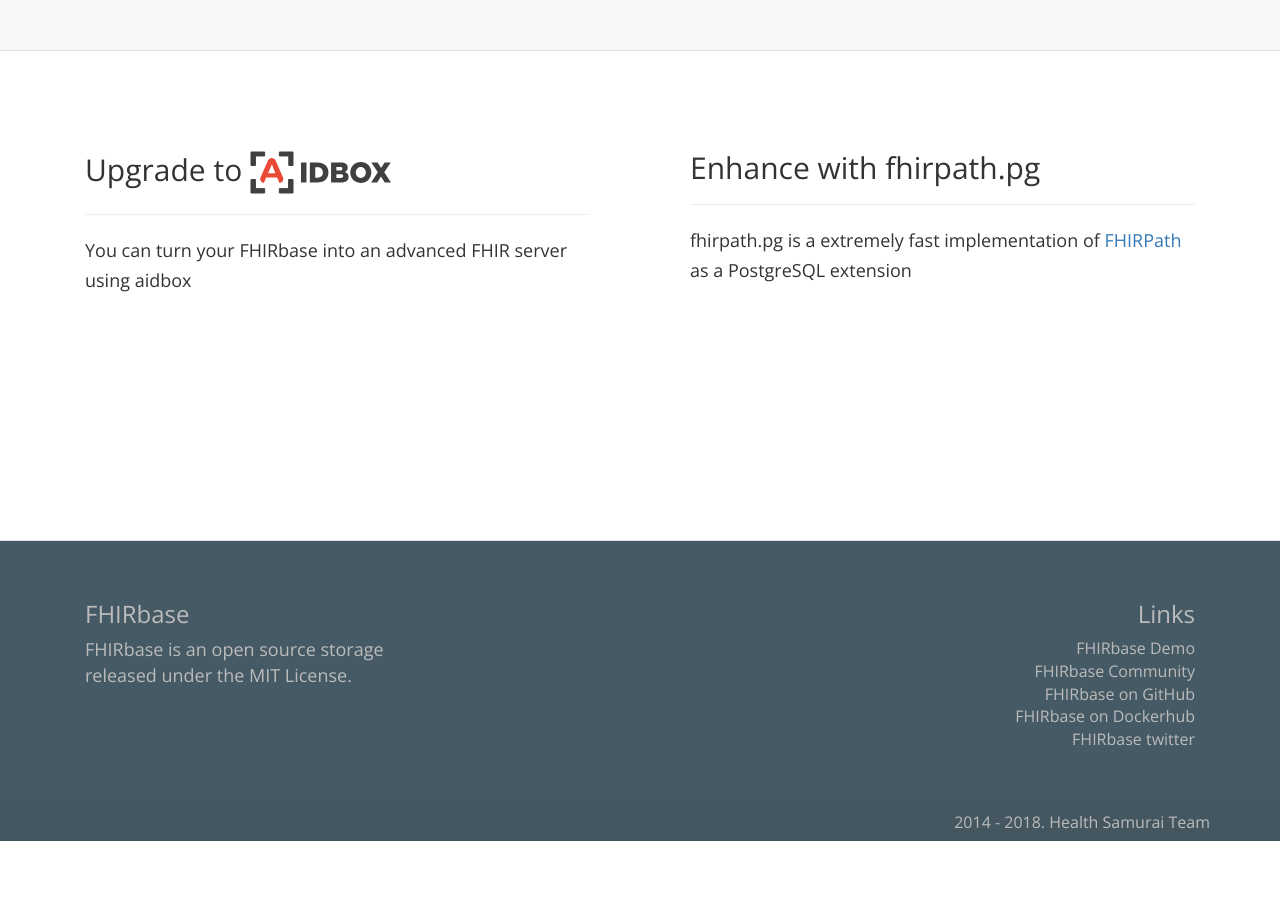
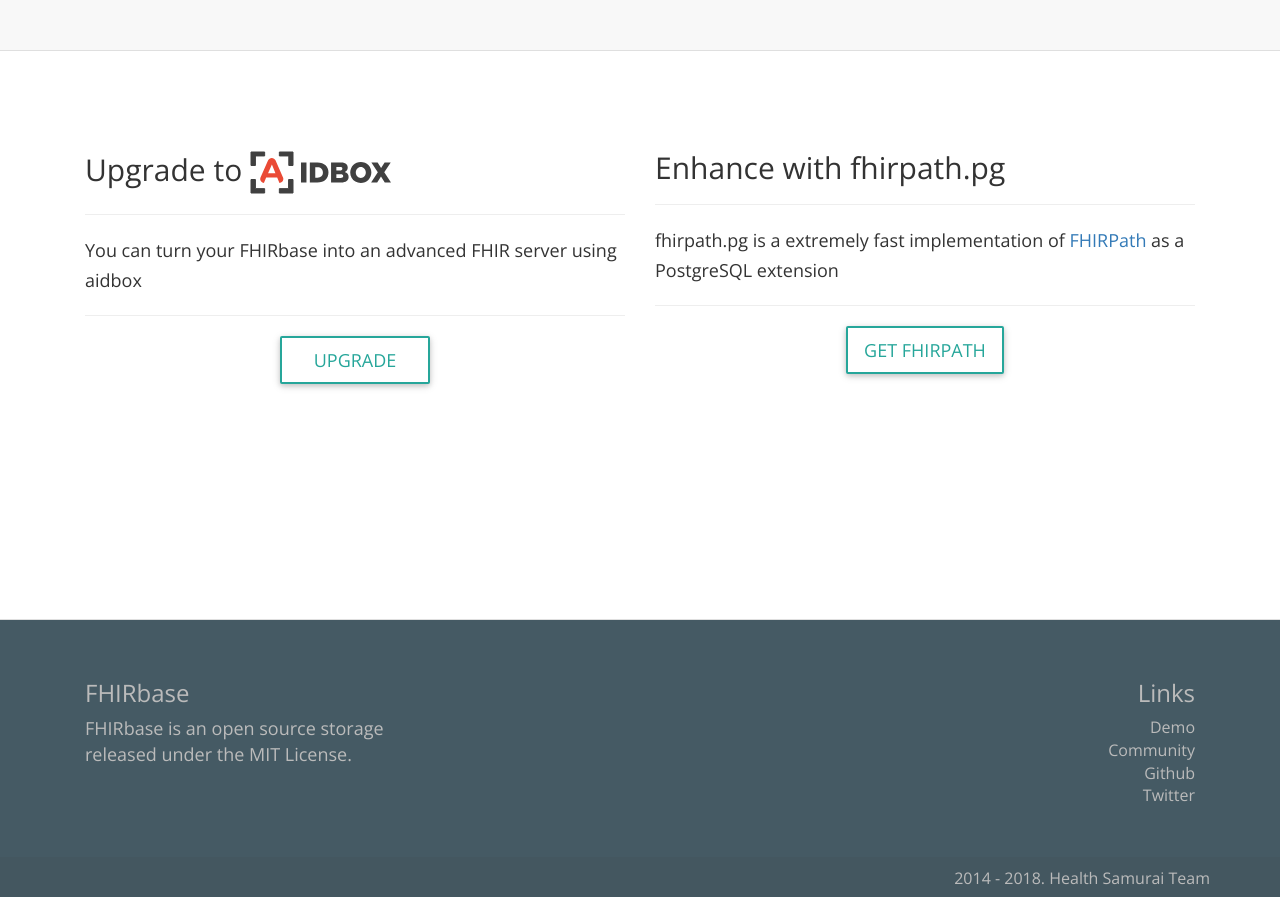
Before and after one commit to fhirbase/fhirbase.github.io, a Jekyll site: the page built from index.html, in a window 1280 px wide and 900 px high, scrolled down 2786 px. Built offline with Jekyll 4.4.1, drawn with Linux system fonts in a browser that asks for light colours; nearby versions of some CDN libraries; before the commit the page ends 3630 px from its top, so only the background shows below that.

Commit message:
tag links

```diff
--- a/_layouts/default.html
+++ b/_layouts/default.html
@@ -39,15 +39,15 @@
 
       <!-- Collect the nav links, forms, and other content for toggling -->
       <div class="collapse navbar-collapse" id="bs-example-navbar-collapse-1">
-        <ul class="nav navbar-nav navbar-right">
-          <li><a href="https://fhirbase.gitbook.io/project/tutorials-1/getting-started">Intro</a></li>
-          <li><a href="https://fhirbase.gitbook.io/project/overview">Docs</a></li>
-          <li><a href="demo/index.html">Demo</a></li>
-          <li><a href="https://github.com/fhirbase">Github</a></li>
-          <li><a href="https://chat.fhir.org/#narrow/stream/16-fhirbase">Community</a></li>
-          <li><a href="https://medium.com/fhirbase-dojo">News</a></li>
-          <li {% if page.url == '/fhirpath.html' %}class="active"{% endif %}><a href="fhirpath.html">Extensions</a></li>
-          <li {% if page.url == '/support.html' %}class="active"{% endif %}><a href="support.html">Commercial Support</a></li>
+          <ul class="nav navbar-nav navbar-right">
+              <li><a data-ga-label="main-menu" data-ga="fb-docs-getting-started" href="https://fhirbase.gitbook.io/project/tutorials-1/getting-started">Intro</a></li>
+              <li><a data-ga-label="main-menu" data-ga="fb-docs-overview" href="https://fhirbase.gitbook.io/project/overview">Docs</a></li>
+              <li><a data-ga-label="main-menu" data-ga="fb-demo" href="demo/index.html">Demo</a></li>
+              <li><a data-ga-label="main-menu" data-ga="fb-github" href="https://github.com/fhirbase">Github</a></li>
+              <li><a data-ga-label="main-menu" data-ga="fb-zulip" href="https://chat.fhir.org/#narrow/stream/16-fhirbase">Community</a></li>
+              <li><a  data-ga-label="main-menu"data-ga="fb-medium" href="https://medium.com/fhirbase-dojo">News</a></li>
+              <li {% if page.url == '/fhirpath.html' %}class="active"{% endif %}><a data-ga-label="main-menu" data-ga="fb-extensions" href="fhirpath.html">Extensions</a></li>
+              <li {% if page.url == '/support.html' %}class="active"{% endif %}><a  data-ga-label="main-menu" data-ga="fb-support" href="support.html">Commercial Support</a></li>
         </ul>
       </div><!-- /.navbar-collapse -->
     </div><!-- /.container-fluid -->
@@ -66,11 +66,18 @@
       <div class="col-md-6 text-right">
         <h3>Links</h3>
         <ul class="list-unstyled">
-          <li><a href="demo/index.html">FHIRbase Demo</a></li>
-          <li><a href="https://groups.google.com/forum/#!forum/fhirbase" target="_blank">FHIRbase Community</a></li>
-          <li><a href="https://github.com/fhirbase" target="_blank">FHIRbase on GitHub</a></li>
-          <li><a href="https://registry.hub.docker.com/repos/fhirbase/" target="_blank">FHIRbase on Dockerhub</a></li>
-          <li><a href="https://twitter.com/fhirbase" target="_blank">FHIRbase twitter</a></li>
+          <li>
+              <a data-ga="fb-demo" data-ga-label="footer" href="demo/index.html">Demo</a>
+          </li>
+          <li>
+              <a data-ga="fb-zulip" data-ga-label="footer" href="https://chat.fhir.org/#narrow/stream/16-fhirbase">Community</a>
+          </li>
+          <li>
+              <a data-ga="fb-github" data-ga-label="footer" href="https://github.com/fhirbase">Github</a>
+          </li>
+          <li>
+              <a data-ga="fb-twitter" data-ga-label="footer" href="https://twitter.com/fhirbase" target="_blank">Twitter</a>
+          </li>
         </ul>
       </div>
     </div>
@@ -82,7 +89,7 @@
   </footer>
 
   <!-- jQuery (necessary for Bootstrap's JavaScript plugins) -->
-  <script src="https://ajax.googleapis.com/ajax/libs/jquery/1.11.2/jquery.min.js"></script>
+  <script src="https://code.jquery.com/jquery-3.3.1.min.js"></script>
   <!-- Include all compiled plugins (below), or include individual files as needed -->
   <script src="js/bootstrap.min.js"></script>
   <script src="js/jquery.nav.js"></script>
--- a/index.html
+++ b/index.html
@@ -64,9 +64,9 @@
     </p>
   <br/>
   <br/>
-  <a href="https://fhirbase.gitbook.io/project/tutorials-1/getting-started" class="btn btn-danger btn-lg">GET STARTED</a>
-  <a href="https://fhirbase.gitbook.io/project/installation" class="btn btn-default btn-lg">INSTALL</a>
-  <a href="demo/index.html" class="btn btn-default btn-lg">TRY ONLINE</a>
+  <a data-ga-label="promo" data-ga="fb-docs-getting-started" href="https://fhirbase.gitbook.io/project/tutorials-1/getting-started" class="btn btn-danger btn-lg">GET STARTED</a>
+  <a data-ga-label="promo" data-ga="fb-docs-install "href="https://fhirbase.gitbook.io/project/installation" class="btn btn-default btn-lg">INSTALL</a>
+  <a data-ga-label="promo" data-ga="fb-demo" href="demo/index.html" class="btn btn-default btn-lg">TRY ONLINE</a>
 </div>
 
 <div class="next text-center">
@@ -94,19 +94,19 @@
 
             </style>
             <div class="clients">
-                <a href="https://aidbox.io" title "aidbox">
+                <a data-ga="fb-clients" href="https://aidbox.io" title "aidbox">
                     <img src="img/aidbox.svg"/>
                 </a>
-                <a href="https://aidbox.io" title "Narus Health">
+                <a data-ga="fb-clients" href="https://www.narushealth.com/" title "Narus Health">
                     <img src="img/clients/narus.png"/>
                 </a>
-                <a href="https://aidbox.io" title "aidbox">
+                <a data-ga="fb-clients" href="https://nanthealth.com/" title "aidbox">
                     <img src="img/clients/nanhealth.jpg"/>
                 </a>
-                <a href="https://aidbox.io" title "aidbox">
+                <a data-ga="fb-clients" href="https://netrika.ru/" title "aidbox">
                     <img src="img/clients/netrika.png"/>
                 </a>
-                <a href="https://aidbox.io" title "aidbox">
+                <a data-ga="fb-clients" href="http://spbmiac.ru/" title "aidbox">
                     <img src="img/clients/miaz.png"/>
                 </a>
             </div>
@@ -115,7 +115,7 @@
         <br/>
         <br/>
         <center>
-        <p>If you use fhirbase, please <a href="demo/index.html" >send us your logo!</a></p>
+        <p>If you use fhirbase, please <a href="clients.html" >send us your logo!</a></p>
         </center>
         <br/>
         <br/>
@@ -140,7 +142,7 @@
       </div>
       <br/>
       <center>
-      <a href="https://chat.fhir.org/#narrow/stream/16-fhirbase" target="_blank" class="btn btn-community btn-lg">JOIN US</a>
+          <a data-ga-label="landing" data-ga="fb-zulip" href="https://chat.fhir.org/#narrow/stream/16-fhirbase" target="_blank" class="btn btn-community btn-lg">JOIN US</a>
       </center>
     </div>
   </div>
@@ -155,8 +157,8 @@
     </center>
     <br/>
     <br/>
-    <div class="col-md-6" style="padding-right: 50px;">
-        <h2>FHIR-native system</h2>
+    <div class="col-md-6">
+        <a data-ga="fb-for-apps" data-ga-label="landing" href="/for-apps.html" ><h2>FHIR-native system</h2></a>
         <hr/>
         <p>If you are building a FHIR system from scratch, FHIRbase provides you with a solid persistence layer:</p>
         <ul>
@@ -177,8 +179,10 @@
             </li>
         </ul>
     </div>
-    <div class="col-md-6" style="padding-left: 50px;">
-        <h2>Analytics on FHIR</h2>
+    <div class="col-md-6">
+        <a data-ga="fb-for-analytic" href="/for-analytic.html">
+            <h2>Analytics on FHIR</h2>
+        </a>
         <hr/>
         <p> If you have a bunch of FHIR data and want to understand it, you can use FHIRbase as analytical tool </p>
         <ul>
@@ -209,32 +213,40 @@
      .langs a img { width: 80px; margin: 10px 5px; }
     </style>
     <div class="langs">
-        <a href="https://fhirbase.gitbook.io/project/usage/nodejs"><img src="img/langs/JS.png"/><br/>NodeJS</a>
-        <a href="https://fhirbase.gitbook.io/project/usage/python"><img src="img/langs/Python.png"/><br/>Python</a>
-        <a href="https://fhirbase.gitbook.io/project/usage/golang"><img src="img/langs/Golang.png"/><br/>Go</a>
-        <a href="https://fhirbase.gitbook.io/project/usage/java"><img src="img/langs/Java.png"/><br/>Java</a>
-        <a href="https://fhirbase.gitbook.io/project/usage/.net"><img src="img/langs/C-Sharp-01.png"/><br/>.NET</a>
-        <a href="https://fhirbase.gitbook.io/project/usage/clojure"><img src="img/langs/Clojure.png"/><br/>Clojure</a>
+        <a data-ga="fb-libs-js" href="https://fhirbase.gitbook.io/project/usage/nodejs"><img src="img/langs/JS.png"/><br/>NodeJS</a>
+        <a data-ga="fb-libs-py" href="https://fhirbase.gitbook.io/project/usage/python"><img src="img/langs/Python.png"/><br/>Python</a>
+        <a data-ga="fb-libs-go" href="https://fhirbase.gitbook.io/project/usage/golang"><img src="img/langs/Golang.png"/><br/>Go</a>
+        <a data-ga="fb-libs-java" href="https://fhirbase.gitbook.io/project/usage/java"><img src="img/langs/Java.png"/><br/>Java</a>
+        <a data-ga="fb-libs-net" href="https://fhirbase.gitbook.io/project/usage/.net"><img src="img/langs/C-Sharp-01.png"/><br/>.NET</a>
+        <a data-ga="fb-libs-clj" href="https://fhirbase.gitbook.io/project/usage/clojure"><img src="img/langs/Clojure.png"/><br/>Clojure</a>
     </div>
     <br/>
     <br/>
     <center>
-    <p>Didn't find your technology? Send us <a href="">a request</a>!</p>
+    <p>Didn't find your technology? Send us <a data-ga="fb-more-libs" href="/more-technology.html">a request</a>!</p>
     </center>
   </div>
 </div>
 
 <div class="row row-content" id="heart">
   <div class="container">
-    <div class="col-md-6" style="padding-right: 50px;">
+    <div class="col-md-6">
         <h2>Upgrade to <img src="img/aidbox.svg"/></h2>
         <hr/>
         <p>You can turn your FHIRbase into an advanced FHIR server using aidbox</p>
+        <hr/>
+        <center>
+            <a data-ga-label="landing" data-ga="fb-to-aidbox" href="/aidbox.html" class="btn btn-community btn-lg">UPGRADE</a>
+        </center>
     </div>
-    <div class="col-md-6" style="padding-left: 50px;">
+    <div class="col-md-6">
         <h2>Enhance with fhirpath.pg</h2>
         <hr/>
         <p>fhirpath.pg is a extremely fast implementation of <a href="http://hl7.org/fhirpath/">FHIRPath</a> as a PostgreSQL extension</p>
+        <hr/>
+        <center>
+            <a data-ga-label="landing" data-ga="fb-fhirpath" href="/fhirpath.html" class="btn btn-community btn-lg">GET FHIRPATH</a>
+        </center>
     </div>
   </div>
   <br/>
```
Also changed, not shown: other parts of _layouts/default.html (+13 -0 lines), other parts of index.html (+4 -2 lines), aidbox.html (added, +11 -0 lines), fhirpath.html (added, +11 -0 lines), more-technology.html (added, +11 -0 lines).
